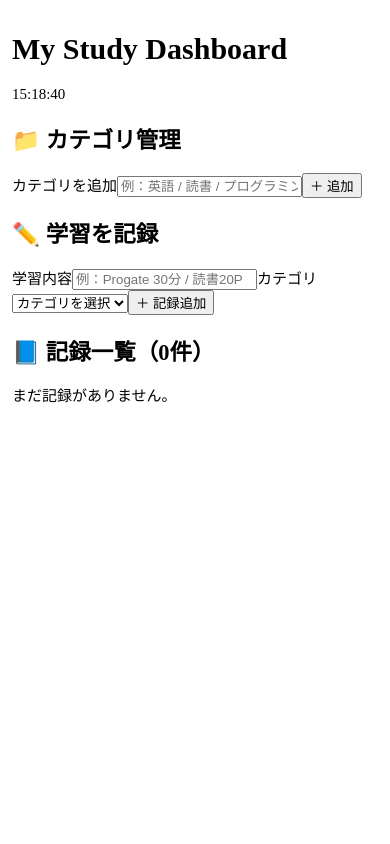
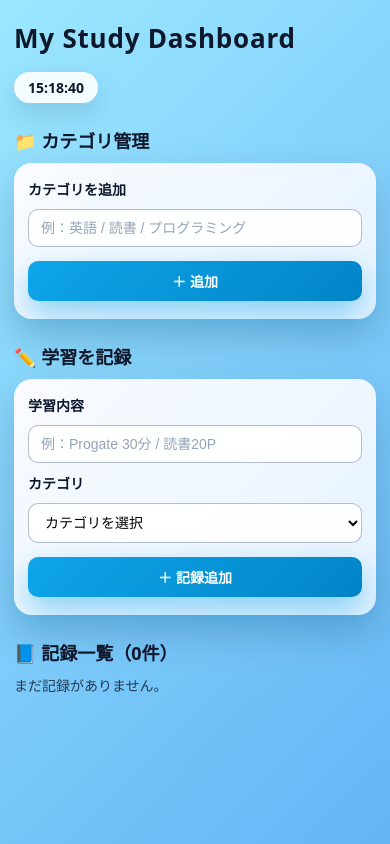
Before and after one commit to Bc0Ih/my-study-dashboard, a React (Vite) app: page / in a window 390 px wide. Built offline with nearby package versions, Linux system fonts and the light colour scheme.

Commit message:
upgrade UI, mobile and localStorage

```diff
--- a/src/index.css
+++ b/src/index.css
@@ -1,68 +1,224 @@
-/* ============== GLOBAL RESET ============== */
-*,
-*::before,
-*::after {
+/* -------------- ベース設定 -------------- */
+* {
   box-sizing: border-box;
+  margin: 0;
+  padding: 0;
 }
 
 html,
 body {
-  margin: 0;
-  padding: 0;
-  width: 100%;
-  overflow-x: hidden; /* 横にはみ出し防止 */
+  height: 100%;
 }
 
-/* ============== PC ============== */
+body {
+  margin: 0;
+  font-family: system-ui, -apple-system, BlinkMacSystemFont, "Segoe UI",
+    sans-serif;
+  background: linear-gradient(135deg, #9be7ff, #64b5f6);
+  color: #0f172a;
+  overflow-x: hidden; /* 右側切れ防止 */
+}
+
+#root {
+  min-height: 100vh;
+  display: flex;
+  justify-content: center;
+}
+
+/* -------------- アプリ全体 -------------- */
 .app {
   width: 100%;
-  max-width: 100%;
-  padding: 20px;
+  max-width: 760px;
+  padding: 24px 20px 40px;
 }
 
-.columns {
+/* -------------- ヘッダー -------------- */
+.app-header {
   display: flex;
-  flex-wrap: wrap;  /* ← 横に溢れたら折り返す！ */
-  gap: 20px;
-  width: 100%;
+  justify-content: space-between;
+  align-items: flex-start;
+  gap: 16px;
+  margin-bottom: 24px;
 }
 
-.task-column {
-  flex: 1 1 300px; /* 300pxより狭くなったら自動で折れる */
-  min-width: 0;    /* はみ出し抑制 */
+.app-title {
+  font-size: 32px;
+  font-weight: 800;
+  letter-spacing: 0.03em;
+  color: #0f172a;
 }
 
-/* カードが横に伸びないための保険 */
-.task-card {
+/* 時計の pill */
+.clock-pill {
+  padding: 8px 18px;
+  border-radius: 9999px;
+  background: rgba(255, 255, 255, 0.9);
+  box-shadow: 0 10px 25px rgba(15, 23, 42, 0.12);
+  font-weight: 600;
+  font-size: 16px;
+}
+
+/* -------------- セクション -------------- */
+.section {
+  margin-bottom: 24px;
+}
+
+.section-title {
+  font-size: 18px;
+  font-weight: 700;
+  margin-bottom: 10px;
+}
+
+/* -------------- カード -------------- */
+.card {
+  background: linear-gradient(135deg, #f9fbff, #e6f3ff);
+  border-radius: 18px;
+  padding: 20px 20px 24px;
+  box-shadow: 0 18px 40px rgba(15, 23, 42, 0.18);
+}
+
+.card-form {
+  display: flex;
+  flex-direction: column;
+  gap: 10px;
+}
+
+.card-label {
+  font-size: 14px;
+  font-weight: 600;
+}
+
+/* -------------- 入力系 -------------- */
+.text-input,
+.select-input {
   width: 100%;
-  max-width: 100%;
+  padding: 10px 12px;
+  border-radius: 10px;
+  border: 1px solid rgba(148, 163, 184, 0.7);
+  font-size: 14px;
+  outline: none;
+  background: rgba(255, 255, 255, 0.9);
+}
+
+.text-input::placeholder {
+  color: #94a3b8;
+}
+
+.text-input:focus,
+.select-input:focus {
+  border-color: #38bdf8;
+  box-shadow: 0 0 0 1px rgba(56, 189, 248, 0.4);
+}
+
+/* -------------- ボタン -------------- */
+.primary-button {
+  margin-top: 4px;
+  width: 100%;
+  padding: 11px 14px;
+  border-radius: 10px;
+  border: none;
+  font-size: 15px;
+  font-weight: 700;
+  color: white;
+  background: linear-gradient(135deg, #0ea5e9, #0284c7);
+  cursor: pointer;
+  transition: transform 0.12s ease, box-shadow 0.12s ease,
+    filter 0.12s ease;
+  box-shadow: 0 14px 30px rgba(14, 165, 233, 0.45);
+}
+
+.primary-button:hover {
+  transform: translateY(-1px);
+  filter: brightness(1.05);
+  box-shadow: 0 18px 40px rgba(14, 165, 233, 0.55);
+}
+
+.primary-button:active {
+  transform: translateY(0);
+  box-shadow: 0 10px 24px rgba(14, 165, 233, 0.35);
+}
+
+/* -------------- 記録一覧 -------------- */
+.empty-text {
+  font-size: 14px;
+  color: #0f172a;
+  opacity: 0.8;
+  margin-top: 6px;
+}
+
+.record-list {
+  list-style: none;
+  margin-top: 10px;
+  display: flex;
+  flex-direction: column;
+  gap: 8px;
+}
+
+.record-item {
+  display: grid;
+  grid-template-columns: auto 1fr auto;
+  align-items: center;
+  gap: 8px;
+  padding: 10px 12px;
+  border-radius: 10px;
+  background: rgba(248, 250, 252, 0.92);
+  box-shadow: 0 4px 12px rgba(15, 23, 42, 0.08);
+  font-size: 13px;
+}
+
+.record-category-tag {
+  padding: 4px 8px;
+  border-radius: 9999px;
+  background: rgba(59, 130, 246, 0.12);
+  color: #1d4ed8;
+  font-weight: 600;
+  font-size: 12px;
+}
+
+.record-text {
   word-break: break-word;
 }
 
-/* ============== MOBILE (768px以下) ============== */
+.record-time {
+  font-size: 11px;
+  color: #64748b;
+}
+
+/* -------------- スマホ用レイアウト -------------- */
 @media (max-width: 768px) {
   .app {
-    padding: 12px;
+    padding: 20px 14px 32px;
   }
 
-  .columns {
-    flex-direction: column; /* 1カラム強制 */
-    gap: 12px;
+  .app-header {
+    flex-direction: column;
+    align-items: flex-start;
   }
 
-  .task-column,
-  .task-card {
-    width: 100%;
-    max-width: 100%;
+  .app-title {
+    font-size: 26px;
   }
 
-  .task-input,
-  .task-input input,
-  .task-input button {
-    width: 100%;
+  .clock-pill {
+    font-size: 14px;
+    padding: 6px 14px;
   }
 
-  body {
-    font-size: 15px;
+  .card {
+    padding: 16px 14px 18px;
+  }
+
+  .primary-button {
+    font-size: 14px;
+    padding: 10px 12px;
+  }
+
+  .record-item {
+    grid-template-columns: 1fr;
+    align-items: flex-start;
+  }
+
+  .record-time {
+    margin-top: 2px;
   }
 }
```
